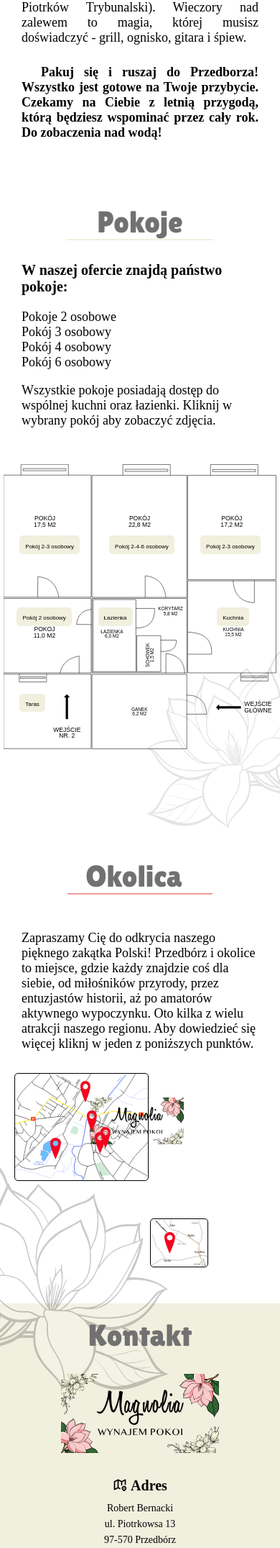
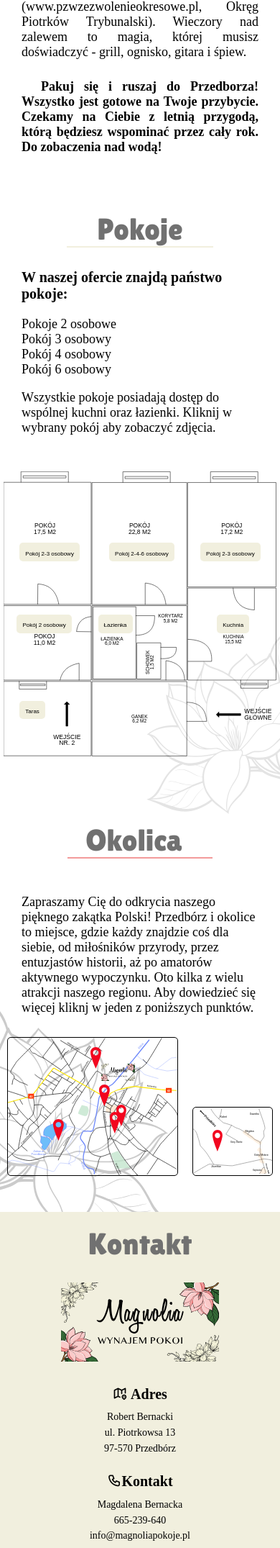
Before and after one commit to LukasEAG/magnolia, a PHP site: page / in a window 390 px wide. Shown: the part 2596-4747 px from the top of the page at 72% size. Run offline with PHP 8.4, Linux system fonts and the light colour scheme; some web fonts are replaced.

Commit message:
mobile ver6

```diff
--- a/index.html
+++ b/index.html
@@ -220,9 +220,8 @@
                         <span>Pokoj taki i taki</span>
                     </div> -->
                     <div class="rooms__gallery-zoom-box" data-gallery>
-                        <button class="prev" data-gallery-button="prev">
-                            < </button>
-                                <button class="next" data-gallery-button="next"> ></button>
+                        <button class="prev" data-gallery-button="prev"><i class="ti ti-arrow-left"></i></button>
+                        <button class="next" data-gallery-button="next"><i class="ti ti-arrow-right"></i></button>
                     </div>
 
                 </div>
@@ -271,17 +270,18 @@
                                     <img src="./dist/img/pointMark.svg" alt="">
                                 </button>
                             </div>
+
+
                         </div>
                         <div class="area__maps-big-cards">
 
                         </div>
 
                     </div>
-                </div>
                     <div class="area__maps-small">
-                    <div class="area__maps-small-cards">
+                        <!-- <div class="area__maps-small-cards">
 
-                    </div>
+                        </div> -->
                         <div class="area__maps-small-box">
 
                             <img class="small-map" src="./dist/img/Mapa atrakcji mala.svg" alt="">
@@ -292,14 +292,21 @@
                             </div>
                         </div>
 
+
+
                     </div>
+                </div>
+                <div class="area__maps-cards-mobile">
+
+                </div>
+                <img class="area__bg-img" src="./dist/img/magnolia duza.svg" alt="">
+
             </div>
 
             </div>
         </section>
         <section class="wrapper" id="contact">
             <div class="contact">
-                <img class="contact__bg-img" src="./dist/img/magnolia duza.svg" alt="">
 
                 <div class="contact__title">
                     <h2>Kontakt</h2>
--- a/src/sass/_media.scss
+++ b/src/sass/_media.scss
@@ -29,7 +29,9 @@
 
 			&__maps-big-card {
 				padding: 1em 1em;
-				width: 40%;
+			}
+			&__maps-big-cards {
+				right: 4%;
 			}
 		}
 	}
@@ -58,7 +60,9 @@
 			&__maps-big {
 				padding: 0 2em;
 			}
-			&__maps-big-card {
+
+			&__maps-big-cards {
+				right: 2%;
 				width: 42%;
 			}
 		}
@@ -182,15 +186,83 @@
 			}
 		}
 
+		.rooms {
+			&__gallery-zoom-box {
+				& button {
+					&.prev {
+						margin-right: -0.6em;
+					}
+
+					&.next {
+						margin-left: -0.6em;
+					}
+				}
+			}
+		}
+
 		.area {
 			&__title {
 				margin: 5em 0;
 				justify-content: center;
 				width: 100%;
 			}
+
+			&__maps {
+				flex-direction: row;
+			}
+
+			&__maps-big {
+				padding: 0 1em;
+			}
+
+			&__maps-big-cards {
+				display: none;
+			}
+
+			&__maps-big-card {
+				margin: 0 1em;
+				position: relative;
+				border: 1px solid $magnolia-black;
+			}
+
+			&__maps-big-box {
+				width: 100%;
+			}
+
+			&__maps-small {
+				padding: 0 1em;
+				justify-content: flex-start;
+				align-items: flex-end;
+				width: 50%;
+			}
+
+			&__maps-small-box {
+				width: 100%;
+				height: 60%;
+			}
+
+			&__maps-cards-mobile {
+				display: flex;
+				width: 100%;
+				max-height: 550px;
+				height: 100%;
+				opacity: 0;
+				transition: opacity 0.4s;
+
+				&.show {
+					opacity: 1;
+				}
+			}
 		}
 	}
 	@media (max-width: 769px) {
+		.rooms {
+			&__gallery-zoom-box {
+				& button {
+					font-size: 3rem;
+				}
+			}
+		}
 		.contact {
 			&__box {
 				flex-direction: column-reverse;
@@ -254,12 +326,18 @@
 
 			&__gallery-box {
 				& button {
-					padding: .4em 0.6em;
+					padding: 0.4em 0.6em;
 					max-width: 110px;
 
 					& span {
-						font-size: .8rem;
+						font-size: 0.8rem;
 					}
+				}
+			}
+
+			&__gallery-zoom-box {
+				& button {
+					font-size: 2.5rem;
 				}
 			}
 		}
@@ -362,11 +440,7 @@
 				font-size: 1.6rem;
 			}
 
-			&__gallery-zoom-box {
-				& button {
-					font-size: 3rem;
-				}
-			}
+
 		}
 
 		.area {
--- a/src/sass/style.scss
+++ b/src/sass/style.scss
@@ -25,6 +25,11 @@ html {
 main {
 	position: relative;
 	top: 105px;
+}
+
+section {
+	scroll-margin-top: 95px;
+	margin: 0;
 }
 
 .wrapper {
@@ -258,6 +263,7 @@ a {
 }
 
 .about-us {
+	padding: 2em 0;
 	position: relative;
 	display: flex;
 	flex-direction: column;
@@ -363,8 +369,8 @@ a {
 }
 
 .rooms {
+	padding:2em 0;
 	position: relative;
-	padding: 5em 0;
 	display: flex;
 	flex-direction: column;
 	justify-content: center;
@@ -604,7 +612,7 @@ a {
 
 .area {
 	position: relative;
-	padding: 5em 0;
+	padding: 2em 0;
 	display: flex;
 	flex-direction: column;
 	justify-content: center;
@@ -637,7 +645,7 @@ a {
 		padding: 0 10em;
 		position: relative;
 		display: flex;
-		justify-content: center;
+		justify-content: flex-start;
 		gap: 1em;
 		width: 100%;
 	}
@@ -648,7 +656,7 @@ a {
 
 		& .big-map {
 			width: 100%;
-			max-width: 700px;
+			height: 100%;
 			border: 1px solid $magnolia-black;
 			border-radius: 5px;
 		}
@@ -667,11 +675,12 @@ a {
 		position: absolute;
 		left: 49%;
 		top: 7%;
+		width: 20%;
 
 		& .mapa-logo {
 			position: absolute;
 			top: 70%;
-			width: 130px;
+			width: 100%;
 			border: none;
 		}
 	}
@@ -679,6 +688,7 @@ a {
 		position: absolute;
 		left: 64%;
 		top: 49%;
+		width: 10%;
 	}
 
 	&__point-church {
@@ -779,11 +794,10 @@ a {
 	}
 
 	&__maps-small {
-		padding: 0 10em;
 		display: flex;
-		justify-content: center;
+		justify-content: flex-end;
 		gap: 1em;
-		width: 100%;
+		width: 85%;
 	}
 
 	&__maps-small-cards {
@@ -792,7 +806,7 @@ a {
 
 	&__maps-small-box {
 		position: relative;
-		width: 45%;
+		width: 35%;
 		padding-top: 2em;
 
 		& .small-map {
@@ -828,6 +842,27 @@ a {
 			transform: scale(2);
 		}
 	}
+
+	&__maps-cards-mobile {
+		display: none;
+	}
+
+	&__bg-img {
+		position: absolute;
+		bottom: -50px;
+		left: -150px;
+		max-width: 400px;
+		width: 100%;
+		height: auto;
+		opacity: 0.2;
+		transform: scaleX(-1);
+		z-index: -10;
+		transition: opacity .4s;
+
+		&.opacity {
+			opacity: .05;
+		}
+	}
 }
 
 .contact {
@@ -838,16 +873,7 @@ a {
 	align-items: center;
 	background-color: $magnolia-magnolia;
 
-	&__bg-img {
-		position: absolute;
-		top: -250px;
-		left: -150px;
-		max-width: 400px;
-		width: 100%;
-		height: auto;
-		opacity: 0.2;
-		transform: scaleX(-1);
-	}
+
 
 	&__title {
 		padding: 2em;
```
Also changed, not shown: other parts of src/sass/style.scss (+15 -8 lines), src/js/main.js (+39 -6 lines), dist/css/style.min.css, dist/img/splyw.jpg (added), dist/js/main.min.js, src/img/splyw.jpg (added), 4 other files. Lines whose indentation alone changed are shown as unchanged.
